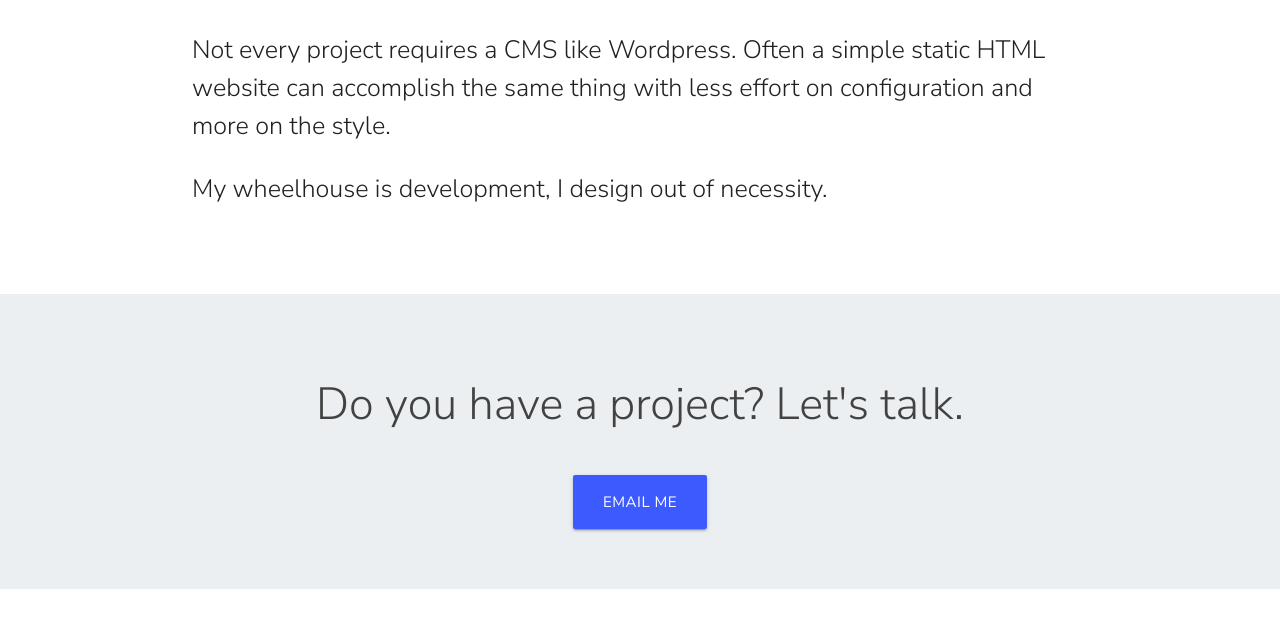
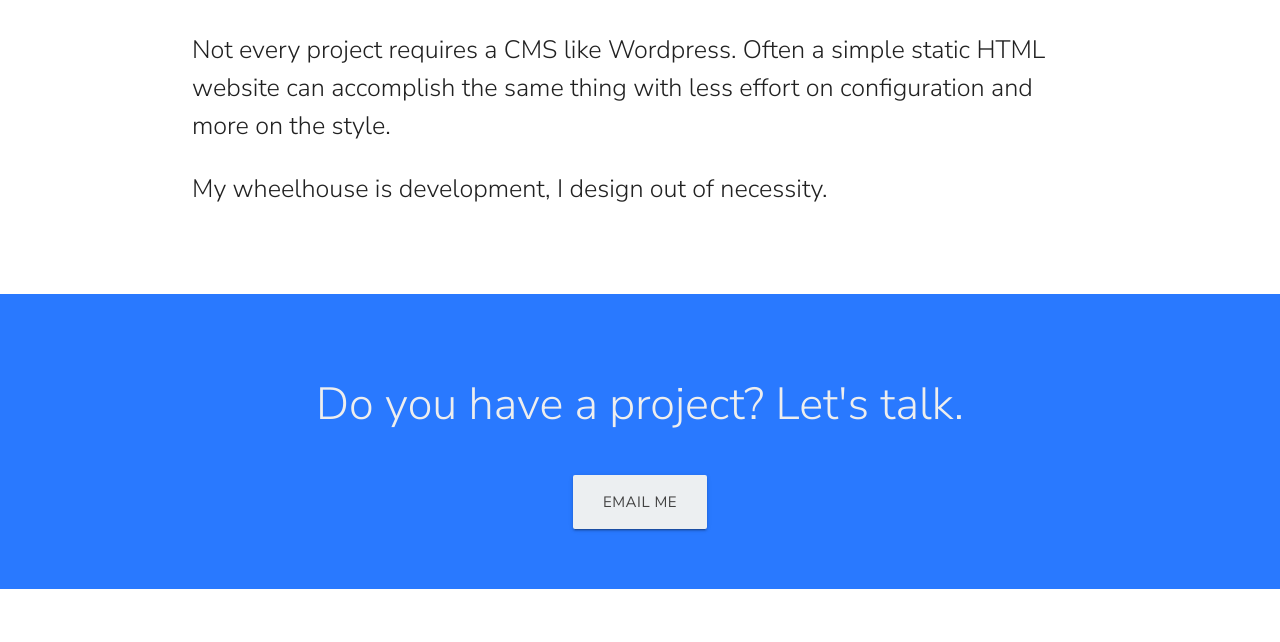
Before and after one commit to achimmer/achimmer.github.io, a plain HTML site: page index.html in a window 1280 px wide. Shown: the part 2299-2941 px from the top of the page. Drawn offline with nearby package versions, Linux system fonts and the light colour scheme; a script that the page names is missing.

Commit message:
Updated styling for contact section.

```diff
--- a/index.html
+++ b/index.html
@@ -115,10 +115,10 @@
         <p class="flow-text">My wheelhouse is development, I design out of necessity.</p>
       </div>
     </section>
-    <section id="contact" class="section blue-grey lighten-5 center-align">
+    <section id="contact" class="section blue accent-3 center-align">
       <div class="container">
-        <h2 class="m-b-3 font-3 grey-text text-darken-3 font-regular">Do you have a project? Let's talk.</h2>
-        <a class="btn-large indigo accent-3" href="mailto:achimmer@gmail.com">Email me</a>
+        <h2 class="m-b-3 font-3 grey-text text-lighten-3 font-regular">Do you have a project? Let's talk.</h2>
+        <a class="btn-large blue-grey lighten-5 grey-text text-darken-3" href="mailto:achimmer@gmail.com">Email me</a>
       </div>
     </section>
   </main>
```
